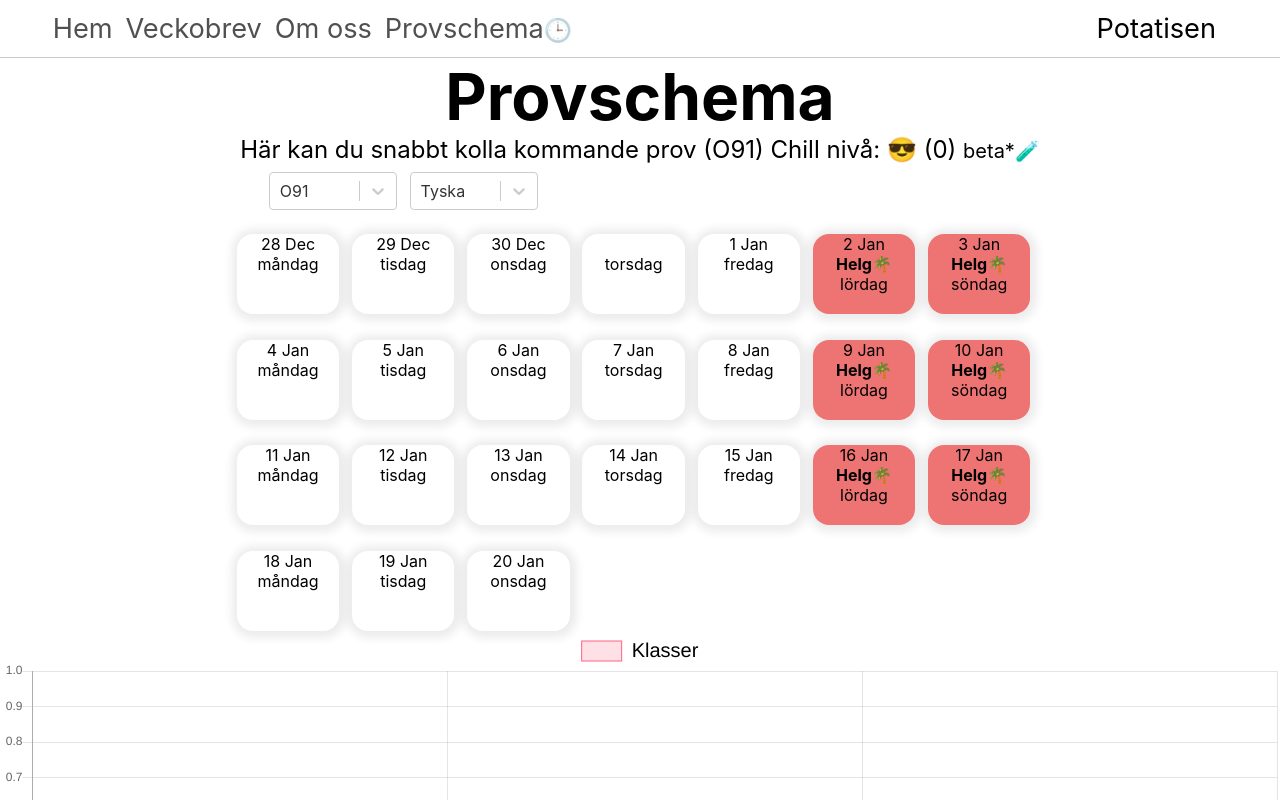
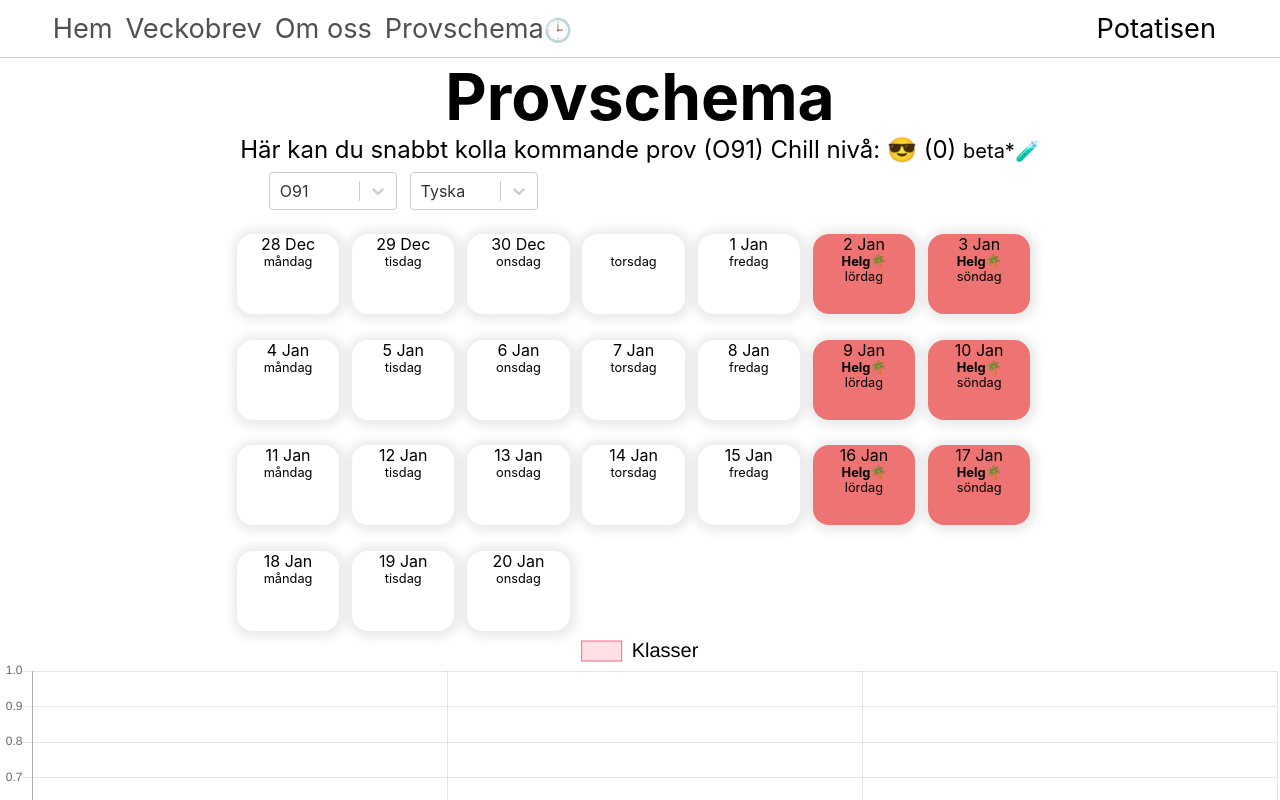
Before and after one commit to Ultimate-hackman/Potatisen.com, a Next.js app: page /kalender in a window 1280 px wide. Shown: the top 800 px of the page. Built offline with nearby package versions, Linux system fonts and the light colour scheme; no server answers; the database is empty.

Commit message:
random backup

```diff
--- a/src/components/calendar/hatches.tsx
+++ b/src/components/calendar/hatches.tsx
@@ -17,6 +17,7 @@ const Hatch = styled.div`
   border-radius: 1rem;
   width: 8vw;
   height: 10vh;
+
   text-align: center;
   background-color: rgba(${(props) => props.color});
   cursor: default;
@@ -34,21 +35,14 @@ cursor: pointer;
 
 const Text = styled(Title)`
   font-size: ${props => props.size};
+  font-weight: ${props => props.weight};
   padding-top: 0vh;
 
-  @media only screen and (max-height: 768px) {
-    font-size: 0.6rem;
-    }
+
 
 `;
 
-const Alert = styled(Text)`
-  font-size: 1rem;
 
-  @media only screen and (max-height: 768px) {
-    font-size: 0.85rem;
-    }
-`;
 
 // stuff
 
@@ -108,7 +102,7 @@ function multiTest(data, language, ugg, weekIndex, i, state, bright) {
     let output = []
     for (const item in filterData) {
       if (filterData[item][2] === time) {
-        output.push( <Hatch color={colorFinder(filterData[item][4], "1")} > <Text size="1rem"> {date[0]} {months[date[1]]}  {filterData[item][4]}   </Text> <Alert>{filterData[item][5]}  </Alert> <Text size="0.7rem">  {filterData[item][3].start[0]}:{filterData[item][3].start[1]} - {filterData[item][3].end[0]}:{filterData[item][3].end[1]} <p> {daysLeft(i)} <br></br> {weekDay} </p>  </Text> </Hatch>)
+        output.push( <Hatch color={colorFinder(filterData[item][4], "1")} > <Text size="1vw"> {date[0]} {months[date[1]]}  {filterData[item][4]}   </Text>   <Text size="1vw">{filterData[item][5]}</Text>  <Text size="0.7vw">  {filterData[item][3].start[0]}:{filterData[item][3].start[1]} - {filterData[item][3].end[0]}:{filterData[item][3].end[1]} <p> {daysLeft(i)} <br></br> {weekDay} </p>  </Text> </Hatch>)
       }
     }
 
@@ -117,29 +111,29 @@ function multiTest(data, language, ugg, weekIndex, i, state, bright) {
 
 
   if (weekIndex === 6 || weekIndex === 0) {
-    return <Hatch key={i} color={colorFinder("en",  bright/2)}> {monthCheck(i + day, currentMonth)[0]}  {months[monthCheck(i + day, currentMonth)[1]]}   {emoji}  <Alert>Helg🌴</Alert> {weekDay} </Hatch>
+    return <Hatch key={i} color={colorFinder("en",  bright/2)}> {monthCheck(i + day, currentMonth)[0]}  {months[monthCheck(i + day, currentMonth)[1]]}   {emoji} <Text size="1vw">Helg🌴 </Text>  <Text size="1vw" weight="normal">{weekDay}</Text> </Hatch>
   }
 
 
 
   if (target[0] === undefined) {
-    return (<Hatch key={i}>{date[0]} {months[date[1]]} {emoji[0]} <br></br>{weekDay}</Hatch>
+    return (<Hatch key={i}>{date[0]} {months[date[1]]} {emoji[0]} <br></br> <Text size="1vw" weight="normal">{weekDay}</Text></Hatch>
 
 
     );
   } else {
     if (day > i + day) {
       return (
-        <Hatch color={colorFinder(target[4],  bright/10)} key={i}>{date[0]} {months[date[1]]} {emoji[0]} {target[4]} <Alert>{target[5]} ✔ </Alert> klart  </Hatch>
+        <Hatch color={colorFinder(target[4],  bright/10)} key={i}>{date[0]} {months[date[1]]} {emoji[0]} {target[4]}  <Text size="1vw">{target[5]} ✔  </Text>klart  </Hatch>
       );
     }
 
 
     if (day <= i + day){
       if (count >= 2) {
-        return <MultiHatch onClick={() => state(duplicate(i + day))} color={colorFinder(target[4], bright/2)} key={i}>  <Text size="1em"> {date[0]} {months[date[1]]}  {emoji} {target[4]} ❗️ </Text> <Alert>{target[5]}  </Alert> <Text size="0.7em">  {target[3].start[0]}:{target[3].start[1]} - {target[3].end[0]}:{target[3].end[1]} <p> {daysLeft(i)} <br></br> {weekDay}</p> </Text> </MultiHatch>
+        return <MultiHatch onClick={() => state(duplicate(i + day))} color={colorFinder(target[4], bright/2)} key={i}>  <Text size="1vw"> {date[0]} {months[date[1]]}  {emoji} {target[4]} ❗️ </Text>  <Text size="1vw">{target[5]}  </Text> <Text size="0.7vw">  {target[3].start[0]}:{target[3].start[1]} - {target[3].end[0]}:{target[3].end[1]} <p> {daysLeft(i)} <br></br> {weekDay}</p> </Text> </MultiHatch>
       }
-        return <Hatch  color={colorFinder(target[4], bright/2)} key={i}>  <Text size="1em"> {date[0]} {months[date[1]]}  {emoji} {target[4]}  </Text> <Alert>{target[5]}  </Alert> <Text size="0.7em">  {target[3].start[0]}:{target[3].start[1]} - {target[3].end[0]}:{target[3].end[1]} <p> {daysLeft(i)} <br></br> {weekDay}</p> </Text> </Hatch>
+        return <Hatch  color={colorFinder(target[4], bright/2)} key={i}>  <Text size="1vw"> {date[0]} {months[date[1]]}  {emoji} {target[4]}  </Text> <Text size="1vw">{target[5]}  </Text> <Text size="0.7vw">  {target[3].start[0]}:{target[3].start[1]} - {target[3].end[0]}:{target[3].end[1]} <br></br> {daysLeft(i)}  <p>    {weekDay}</p>  </Text>   </Hatch>
 
     }
   }
--- a/src/pages/kalender.tsx
+++ b/src/pages/kalender.tsx
@@ -29,6 +29,7 @@ justify-self: auto;
 justify-content: center;
 
 grid-template-columns: repeat(7, 9vw);
+
 
 grid-row-gap: 2vw;
 
```
